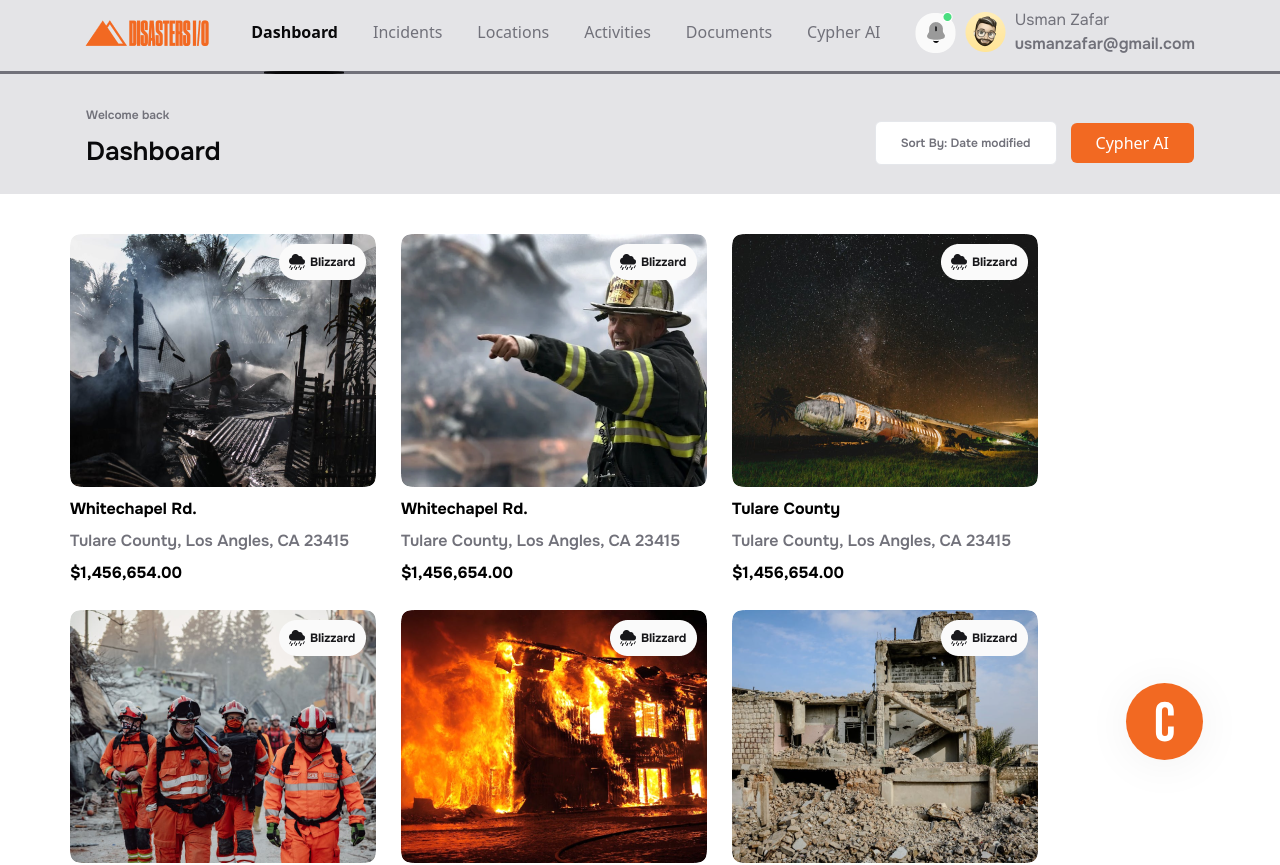
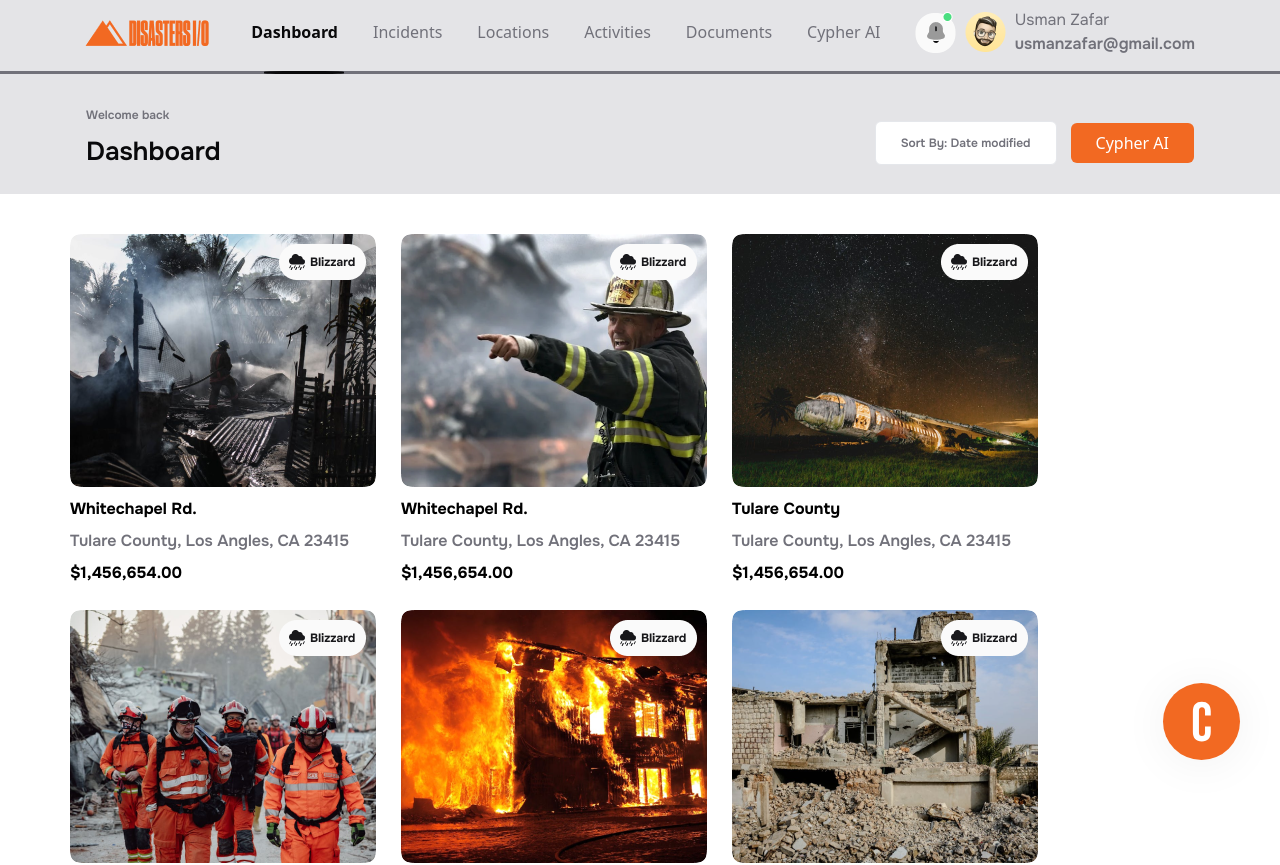
Before and after one commit to anishossain515/DISASTARISI-O, a React (Vite) app: page / in a window 1280 px wide. Shown: the top 865 px of the page. Built offline with nearby package versions, Linux system fonts and the light colour scheme.

Commit message:
CheatBox Problem Solve

```diff
--- a/src/components/Contains/Dashboard.jsx
+++ b/src/components/Contains/Dashboard.jsx
@@ -44,7 +44,7 @@ export const Dashboard = () => {
           )}
         </Contains>
 
-        <div className="absolute right-0 bottom-0  pr-5 md:pr-[60px] pb-5 md:pb-[30px] lg:pr-[77px] lg:pb-[40px] cursor-pointer">
+        <div className="fixed bottom-8 right-2 sm:bottom-10 sm:right-10">
           <Cheat
             className={isCheatActive ? "bg-white" : "bg-Saffron"}
             onClick={toggleCheat}
@@ -56,7 +56,7 @@ export const Dashboard = () => {
         {isCheatActive && (
           <div
             className={cn(
-              "right-0 absolute bottom-0 sm:pr-[60px] pr-[2px] md:pr-[80px] lg:pr-[100px] pb-[65px] md:pb-[75px] lg:pb-[90px] cursor-pointer"
+              "fixed bottom-20 right-1 sm:bottom-24 sm:right-14"
             )}
           >
             <CheatBox />
```
